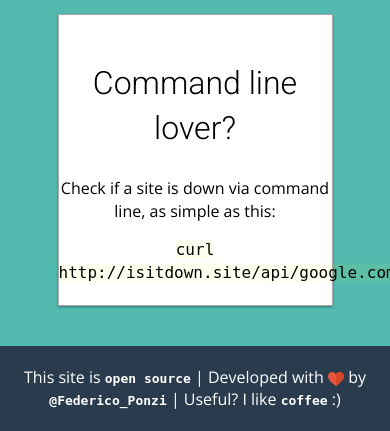
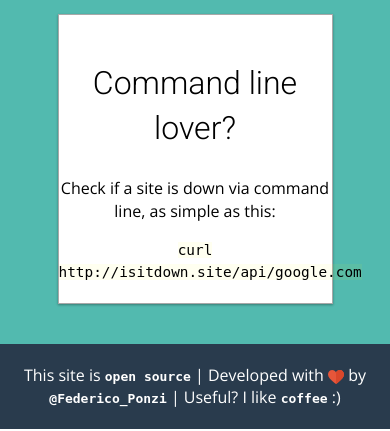
Before and after one commit to FedericoPonzi/Isitdown.site, a Flask app: page / in a window 390 px wide. Shown: the part 1115-1546 px from the top of the page. Run offline with Flask 2, Linux system fonts and the light colour scheme; data that the repository does not hold is empty.

Commit message:
Fix curl url going out of card

```diff
--- a/static/css/main.css
+++ b/static/css/main.css
@@ -216,11 +216,11 @@ code {
 /* ==========================================================================
    Media Queries
    ========================================================================== */
-
-@media only screen and (min-width: 35em) {
-
+@media only screen and (max-width: 512px){
+  code{
+    font-size:0.9em;
+  }
 }
-
 @media print,
        (-o-min-device-pixel-ratio: 5/4),
        (-webkit-min-device-pixel-ratio: 1.25),
```
